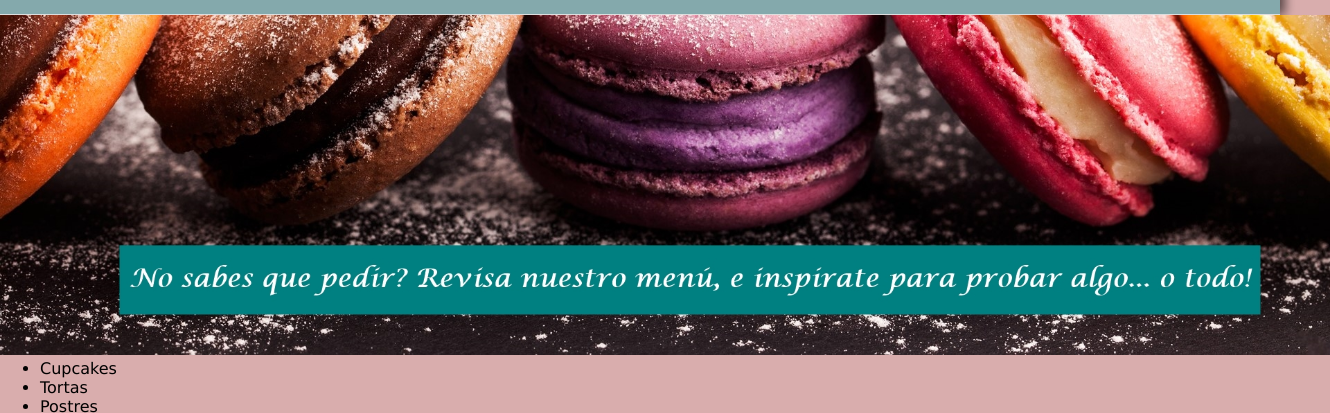
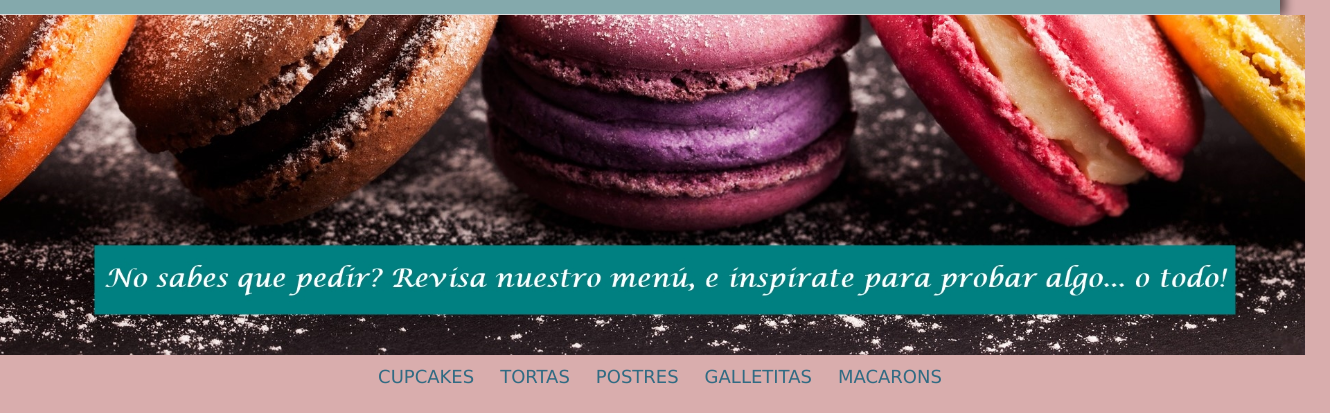
Before and after one commit to janinemazzeo/desafio-final-janine, a plain HTML site: page menu.html in a window 1280 px wide. Shown: the part 61-474 px from the top of the page, 1330 px wide, since content can reach past the window. Drawn offline with Linux system fonts and the light colour scheme.

Commit message:
Agregue flex al contenido de menu

```diff
--- a/menu.html
+++ b/menu.html
@@ -35,23 +35,23 @@
         </nav>
     </header>
 
-    <main>
-        <Section>
+    <main class="main-menu">
+        <Section class="cabeza-menu">
             <div>
                 <img src="menu/cabezamenu.jpg" alt="cabezamenu" height="340px" width="auto">
             </div>
         </Section>
 
         <!--Esta lista luego sera para scrollear en el menu-->
-        <section>
-            <ul>
-                <li>Cupcakes</li>
-                <li>Tortas</li>
-                <li>Postres</li>
-                <Li>Galletitas</Li>
-                <li>Macarons</li>
+
+            <ul class="sub-lista">
+                <li class="li-lista">Cupcakes</li>
+                <li class="li-lista">Tortas</li>
+                <li class="li-lista">Postres</li>
+                <Li class="li-lista">Galletitas</Li>
+                <li class="li-lista">Macarons</li>
             </ul>
-        </section>
+
     </main>
 
 
--- a/style.css
+++ b/style.css
@@ -245,3 +245,32 @@ padding-right: 50px;
     }
 
 }
+
+
+/* Este cambio esta al final pero luego va a estar ordenado */
+
+.main-menu{
+    display: flex inline-block;
+    justify-content: space-between;
+    align-items: center;
+}
+
+.cabeza-menu{
+    display: flex;
+    justify-content: center;
+}
+
+.sub-lista{
+    display: flex;
+    list-style: none;
+    justify-content: center;
+}
+
+.sub-lista li{
+    padding: 7px 13px;
+    text-decoration: none;
+    font-size: 18px;
+    display: block;
+    text-transform: uppercase;
+    color: #316B83;
+}
```
